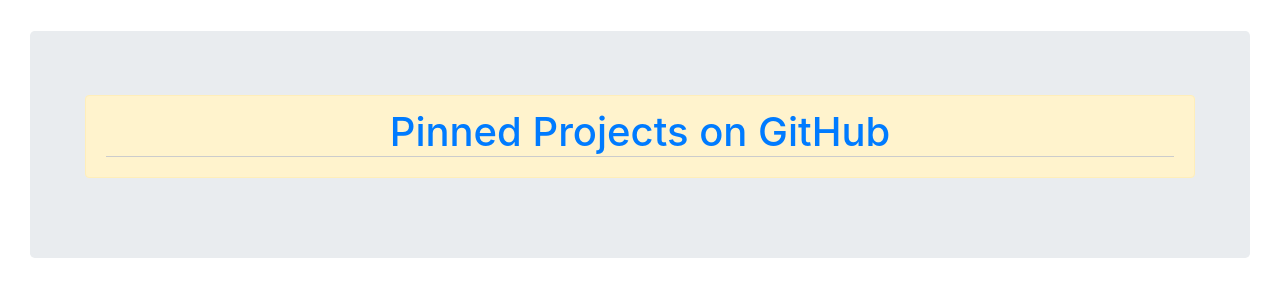
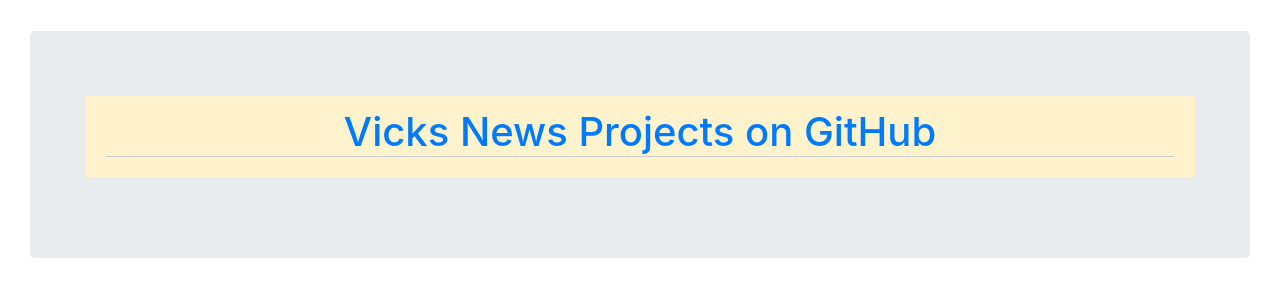
Before and after one commit to imvickykumar999/News-API-Telegram-Bot, a Flask app: page / in a window 1280 px wide. Shown: the part 215-502 px from the top of the page. Run offline with Flask 2, Linux system fonts and the light colour scheme.

Commit message:
Update index.html

```diff
--- a/templates/index.html
+++ b/templates/index.html
@@ -18,7 +18,7 @@
             <div class="alert alert-warning" role="alert">
               <center>
                 <a href="https://github.com/imvickykumar999/vicks-news/">
-                  <h1>Pinned Projects on GitHub</h1>
+                  <h1>Vicks News Projects on GitHub</h1>
                 </a>
               </center>
 
```
